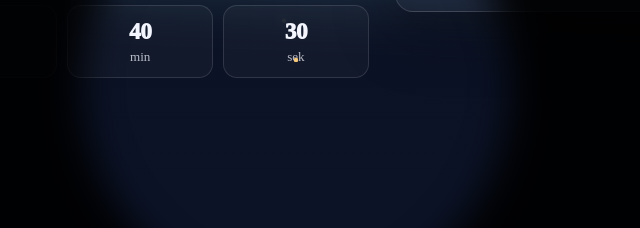
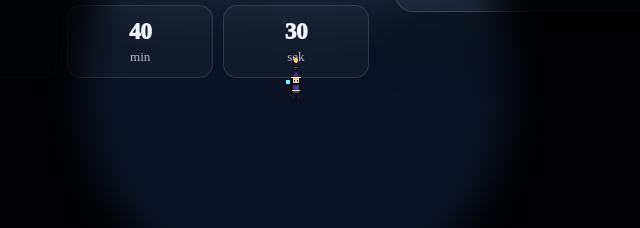
Before and after one commit to unitydie/hamartech-gamejam, a plain HTML site: page index.html in a window 1280 px wide. Shown: the part 394-622 px from the top of the page, 344-984 px from the left. Drawn offline with Linux system fonts and the light colour scheme.

Commit message:
Fix paths for GitHub Pages

```diff
--- a/assets/css/styles.css
+++ b/assets/css/styles.css
@@ -438,7 +438,7 @@ code{ background: rgba(255,255,255,.08); padding:.2rem .35rem; border-radius: 8p
   background-repeat: no-repeat;
   background-size: 400% 100%;
 
- background-image: url("./assets/img/runner.png");
+ background-image: url("../img/runner.png");
   background-repeat: no-repeat;
 }
 .runner.walking{
@@ -458,7 +458,7 @@ code{ background: rgba(255,255,255,.08); padding:.2rem .35rem; border-radius: 8p
   image-rendering: pixelated;
   background-repeat: no-repeat;
   background-size: 400% 100%;
- background-image: url("./assets/img/torch.png")
+ background-image: url("../img/torch.png");
 }
 .torch::before{
   /* зелёный ореол вокруг факела (не закрывает контент) */
```
